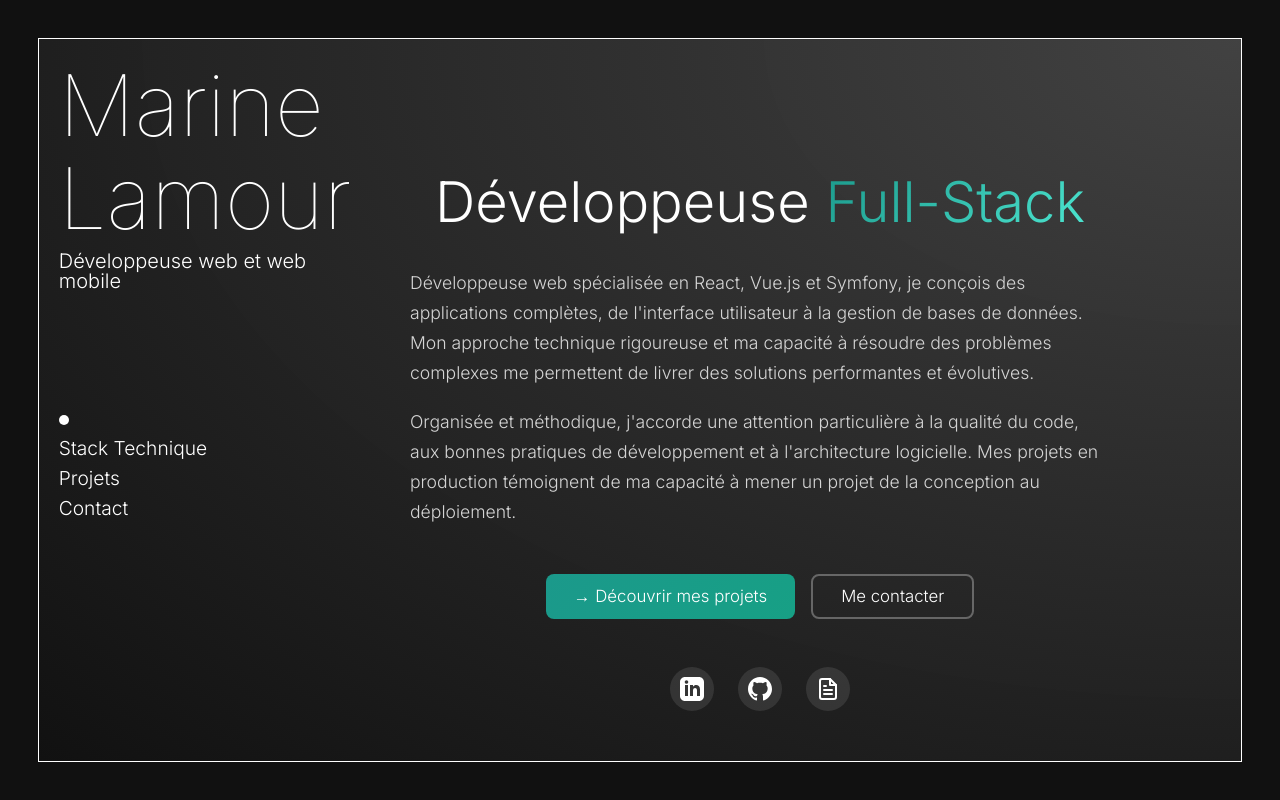
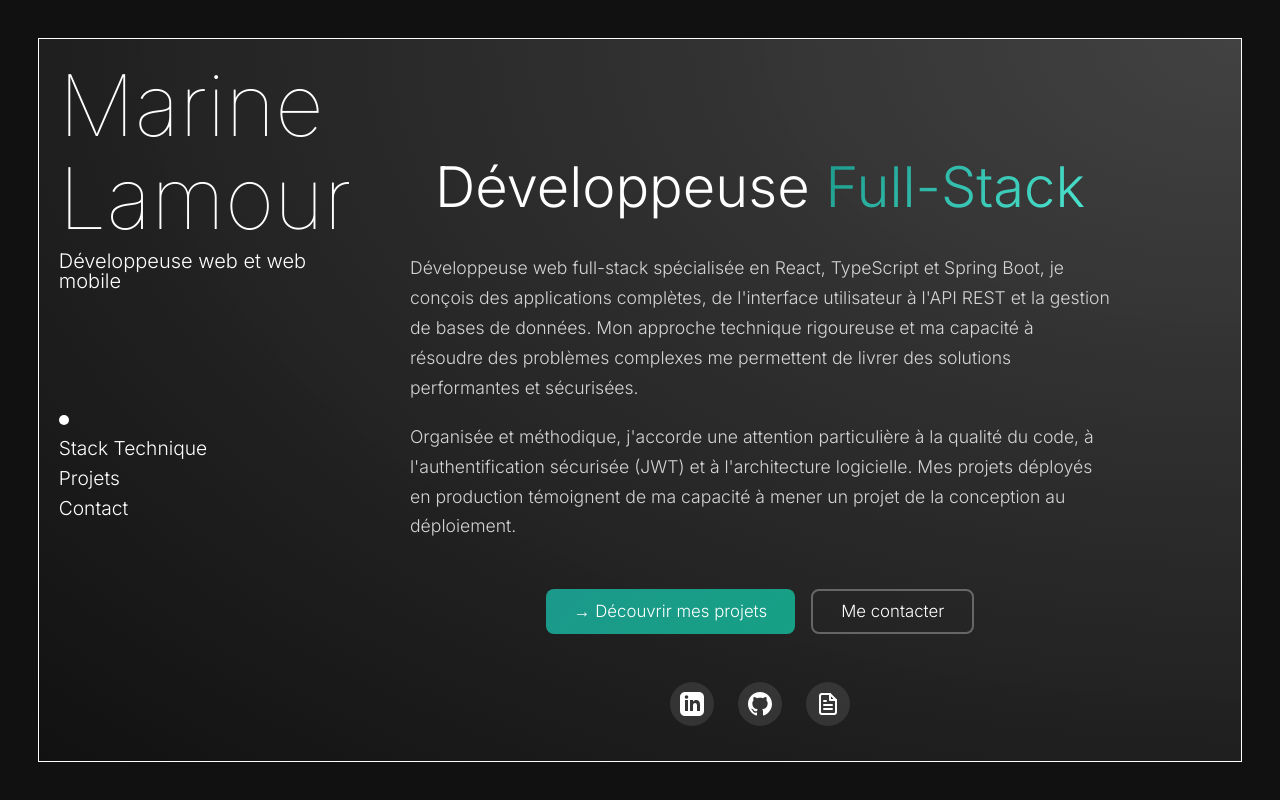
Before and after one commit to LamourMarine/portfolio-marine-lamour, a Vue app: page / in a window 1280 px wide. Built offline with nearby package versions, Linux system fonts and the light colour scheme.

Commit message:
feat: Add School Management System project with live demo

```diff
--- a/src/components/Home.vue
+++ b/src/components/Home.vue
@@ -8,18 +8,18 @@
 
       <div class="home-intro">
         <p>
-          Développeuse web spécialisée en React, Vue.js et Symfony, je conçois
-          des applications complètes, de l'interface utilisateur à la gestion de
-          bases de données. Mon approche technique rigoureuse et ma capacité à
+          Développeuse web full-stack spécialisée en React, TypeScript et Spring Boot, je
+          conçois des applications complètes, de l'interface utilisateur à l'API REST et la
+          gestion de bases de données. Mon approche technique rigoureuse et ma capacité à
           résoudre des problèmes complexes me permettent de livrer des solutions
-          performantes et évolutives.
+          performantes et sécurisées.
         </p>
 
         <p>
-          Organisée et méthodique, j'accorde une attention particulière à la
-          qualité du code, aux bonnes pratiques de développement et à
-          l'architecture logicielle. Mes projets en production témoignent de ma
-          capacité à mener un projet de la conception au déploiement.
+          Organisée et méthodique, j'accorde une attention particulière à la qualité du
+          code, à l'authentification sécurisée (JWT) et à l'architecture logicielle. Mes
+          projets déployés en production témoignent de ma capacité à mener un projet de la
+          conception au déploiement.
         </p>
       </div>
 
```
